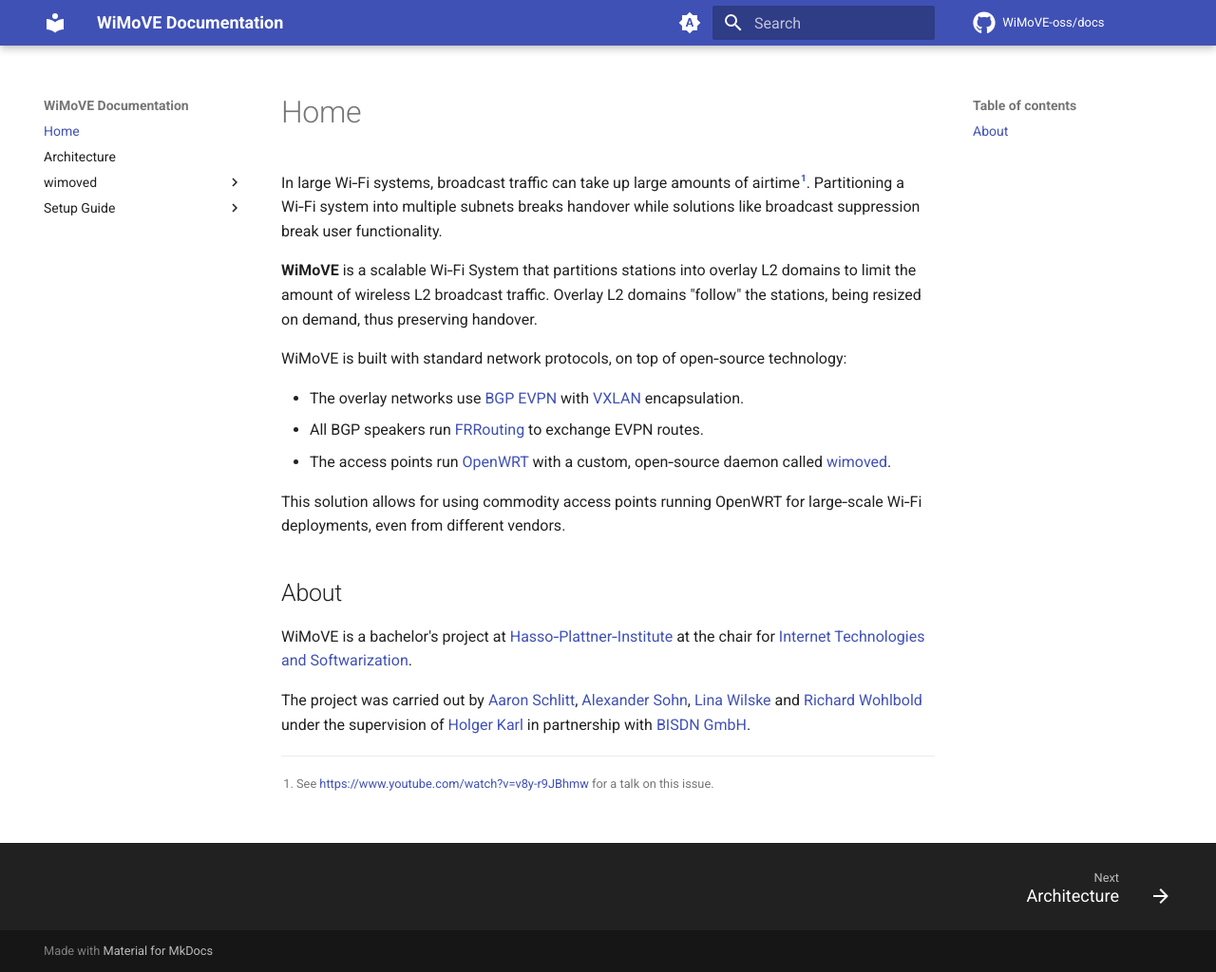
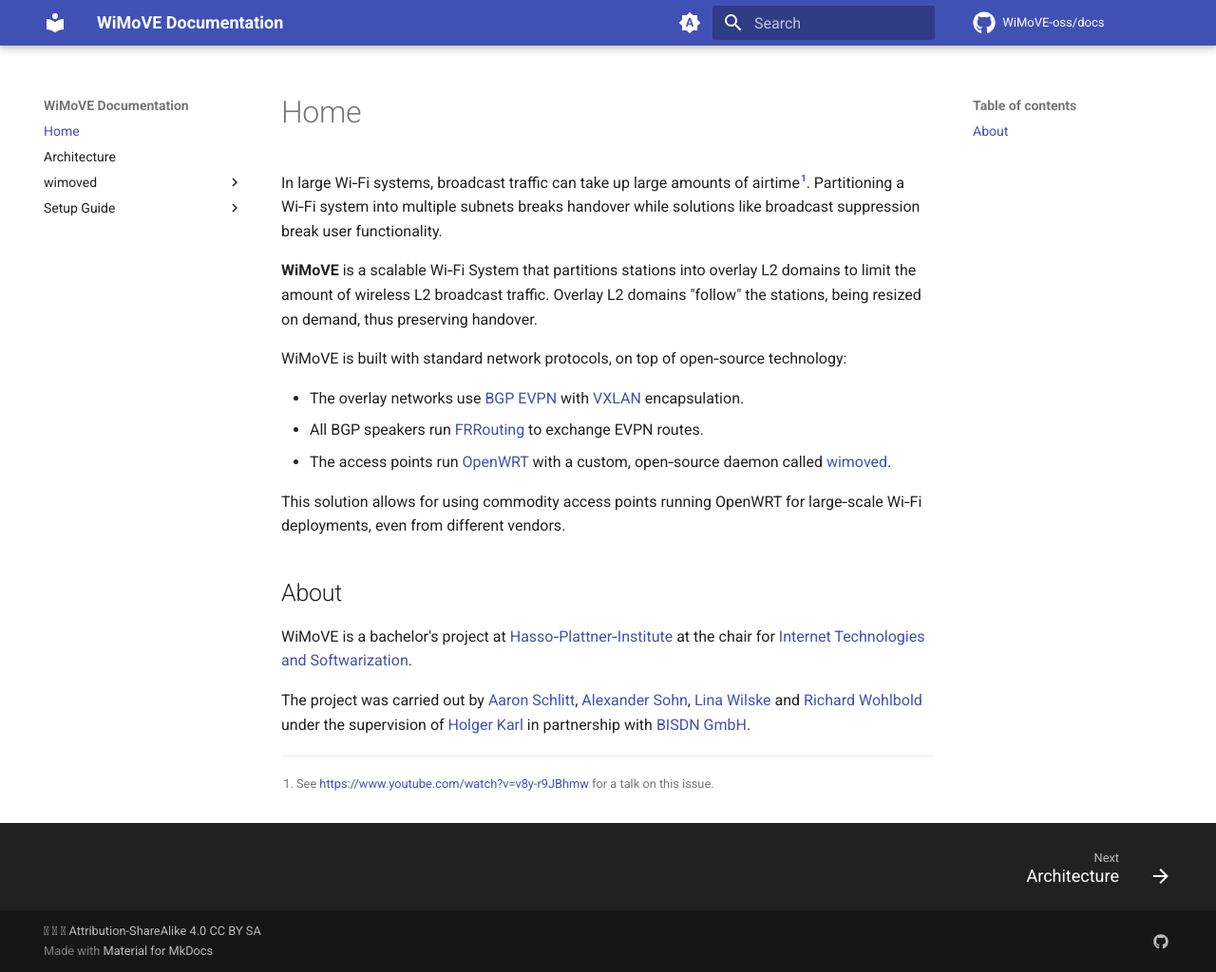
Before and after one commit to WiMoVE-OSS/docs, an MkDocs documentation site: the page built from docs/index.md, in a window 1280 px wide and 1024 px high. Shown: the whole window at 95% size. Built offline with MkDocs 1.6.1 and Material for MkDocs 9.7.7, drawn with Linux system fonts in a browser that asks for light colours; comment, search, counter and statistics services are not loaded.

Commit message:
Add license and link to daemon repo.

```diff
--- a/mkdocs.yml
+++ b/mkdocs.yml
@@ -2,6 +2,11 @@
 site_url: https://wimove-oss.github.io/docs/
 repo_name: WiMoVE-oss/docs
 repo_url: https://github.com/WiMoVE-oss/docs
+copyright: "🅭 🅯 🄎 Attribution-ShareAlike 4.0 <a href='https://creativecommons.org/licenses/by-sa/4.0/'>CC BY SA</a>"
+extra:
+  social:
+    - link: https://github.com/WiMoVE-OSS/wimoved/
+      icon: fontawesome/brands/github
 theme:
   name: material
   features:
```
